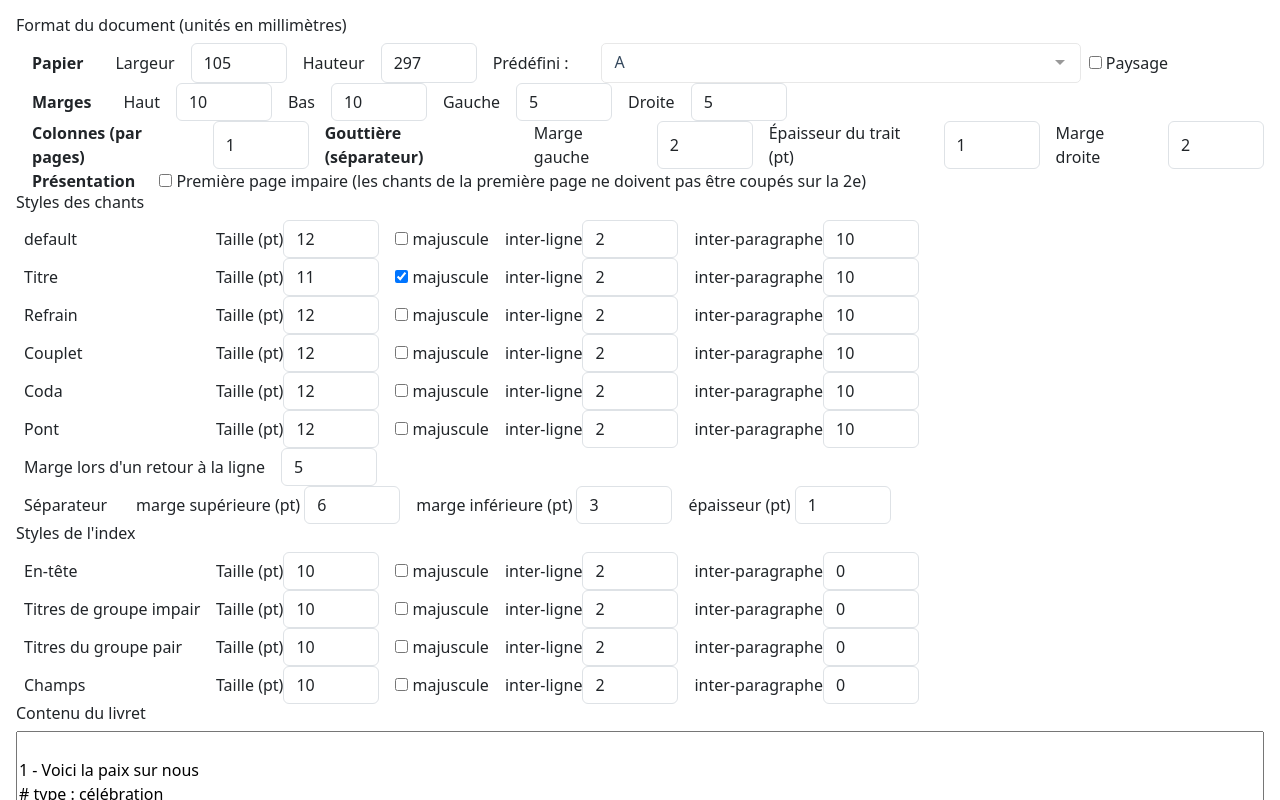
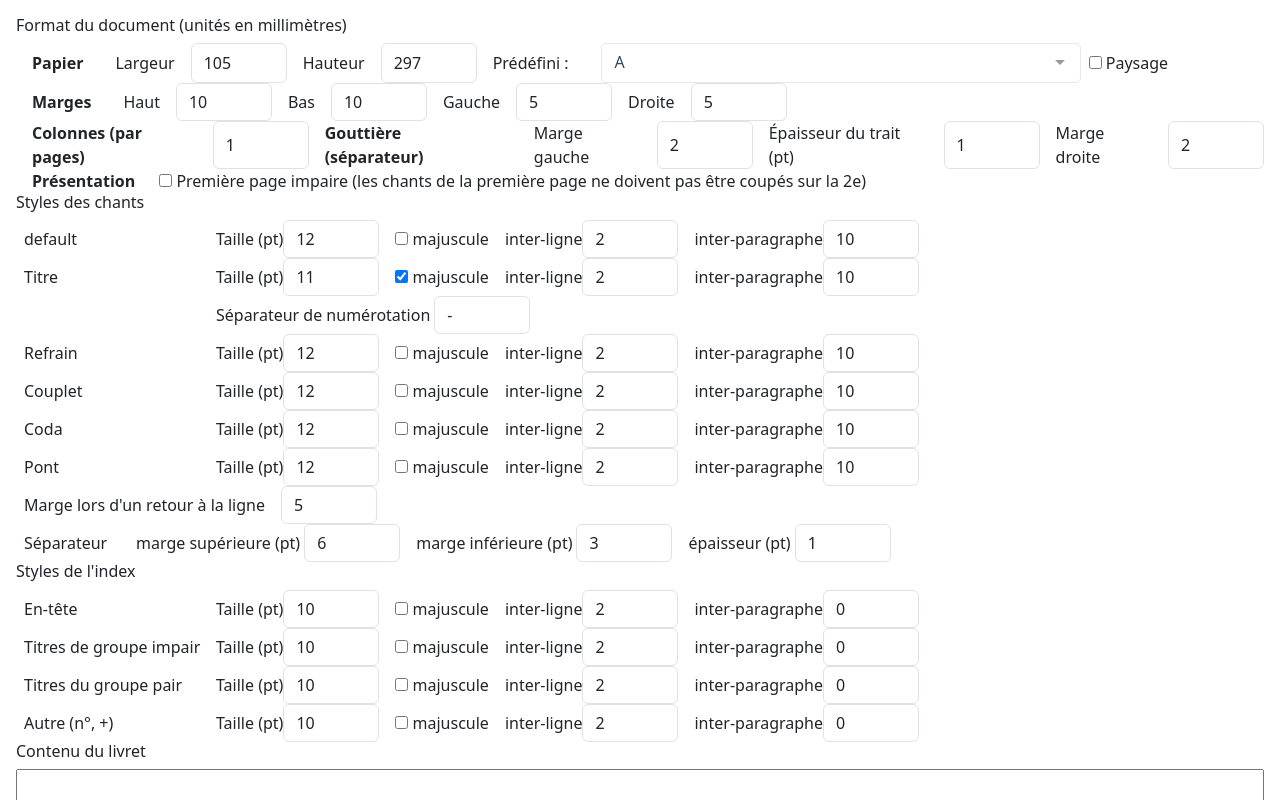
Before and after one commit to boutier/songbook, a Vue app: page / in a window 1280 px wide. Shown: the top 800 px of the page. Built offline with nearby package versions, Linux system fonts and the light colour scheme.

Commit message:
Allow to set title separator.

```diff
--- a/src/App.vue
+++ b/src/App.vue
@@ -74,6 +74,11 @@ import SeparatorStyleInput from './components/SeparatorStyleInput.vue'
     <div class="ms-2">
       <StyleInput :title="'default'" v-model:style="stylesheet.default" />
       <StyleInput :title="'Titre'" v-model:style="stylesheet.title" />
+      <div class="d-flex">
+        <div class="my-auto" style="width: 12em"></div>
+        <label class="form-label my-auto me-1">Séparateur de numérotation</label>
+        <input v-model="pageFormat.titleSeparator" class="form-control size-input" type="text" />
+      </div>
       <StyleInput :title="'Refrain'" v-model:style="stylesheet.refrain" />
       <StyleInput :title="'Couplet'" v-model:style="stylesheet.verse" />
       <StyleInput :title="'Coda'" v-model:style="stylesheet.coda" />
@@ -98,7 +103,7 @@ import SeparatorStyleInput from './components/SeparatorStyleInput.vue'
         :title="'Titres du groupe pair'"
         v-model:style="tableOfContentStylesheet.evenTitle"
       />
-      <StyleInput :title="'Champs'" v-model:style="tableOfContentStylesheet.otherFields" />
+      <StyleInput :title="'Autre (n°, +)'" v-model:style="tableOfContentStylesheet.otherFields" />
     </div>
 
     <div class="h6">Contenu du livret</div>
@@ -165,7 +170,8 @@ const DEFAULT_PAGE_FORMAT: PageFormat = {
   gutterRightMargin: 2,
   gutterSeparatorThickness: 1,
 
-  wrapAlineaWidth: 5
+  wrapAlineaWidth: 5,
+  titleSeparator: '-'
 }
 
 const SAMPLE = `
--- a/src/generator/formatter.ts
+++ b/src/generator/formatter.ts
@@ -122,6 +122,7 @@ export type PageFormat = {
   columnWidth: number
 
   wrapAlineaWidth: number
+  titleSeparator: string
 }
 
 export namespace PageFormat {
@@ -159,7 +160,8 @@ export namespace PageFormat {
       gutterRightMargin,
       gutterSeparatorThickness,
 
-      wrapAlineaWidth: f(page.wrapAlineaWidth)
+      wrapAlineaWidth: f(page.wrapAlineaWidth),
+      titleSeparator: page.titleSeparator
     }
   }
 }
@@ -259,7 +261,12 @@ export function format_element(
   }
 }
 
-function format_song(page: PageFormat, styles: Format, song: Song): FormattedSong {
+function format_song(
+  page: PageFormat,
+  styles: Format,
+  titlePrefixFormat: string,
+  song: Song
+): FormattedSong {
   const elements: FormattedChunk[] = []
   let subElements: FormattedText[] = []
   let y: number = 0
@@ -267,7 +274,7 @@ function format_song(page: PageFormat, styles: Format, song: Song): FormattedSon
     const transformedLine = styles.title.toUpper ? song.title.toLocaleUpperCase() : song.title
     y = format_element(
       subElements,
-      '000 ' + transformedLine,
+      titlePrefixFormat + transformedLine,
       page.columnWidth,
       styles.title,
       0,
@@ -375,8 +382,11 @@ export async function generate_bins(
   // PDF Creation
   const pdfDoc = await PDFDocument.create()
   const format: Format = await toFormat(pdfDoc, formatDefinition)
+  const titlePrefixFormat = // somethink like '000 - ' to guess the numerotation length.
+    new Array(Math.floor(Math.log10(parsed_songs.length)) + 1).fill('0').join('') +
+    (pageFormat.titleSeparator ? ' - ' : ' ')
   const formatted_songs: FormattedSong[] = parsed_songs.map((it) =>
-    format_song(pageFormat, format, it)
+    format_song(pageFormat, format, titlePrefixFormat, it)
   )
 
   const { lineMarginTop, lineMarginBottom, lineThickness } = separatorStyle
@@ -433,7 +443,7 @@ export function renumber_songs(bins: PackedPage[]) {
   bins.forEach((bin) =>
     bin.objects.forEach((song) => {
       const title = song.obj.elements[0].elements[0]
-      title.text = title.text.replace(/^000/, (++song_num).toString())
+      title.text = title.text.replace(/^0+/, (++song_num).toString())
       song.obj.song.number = song_num
     })
   )
```
